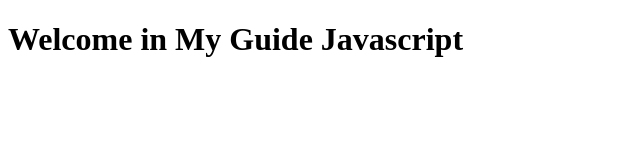
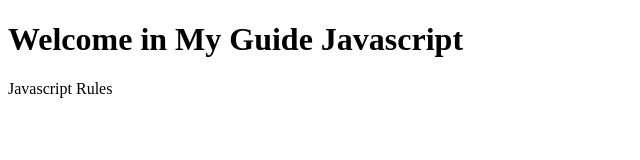
Before and after one commit to FazaCapt/JavascriptES6-Guide, a plain HTML site: page IntroducingJavascript/index.html in a window 1280 px wide. Shown: the whole page, without its empty margins (0-640 px from the left). Drawn offline with Linux system fonts and the light colour scheme.

Commit message:
javascriptDOM (Document Object Model)

```diff
--- a/IntroducingJavascript/index.html
+++ b/IntroducingJavascript/index.html
@@ -9,6 +9,9 @@
 <body>
     <h1>Welcome in My Guide Javascript</h1>
 
+    <!-- Ini adalah Javascript dom -->
+    <div id="app"></div>
+
     <script type="text/javascript" src="./index.js">
         // alert('Hello World from javascript');
     </script>
```
Also changed, not shown: IntroducingJavascript/index.js (+9 -0 lines).
